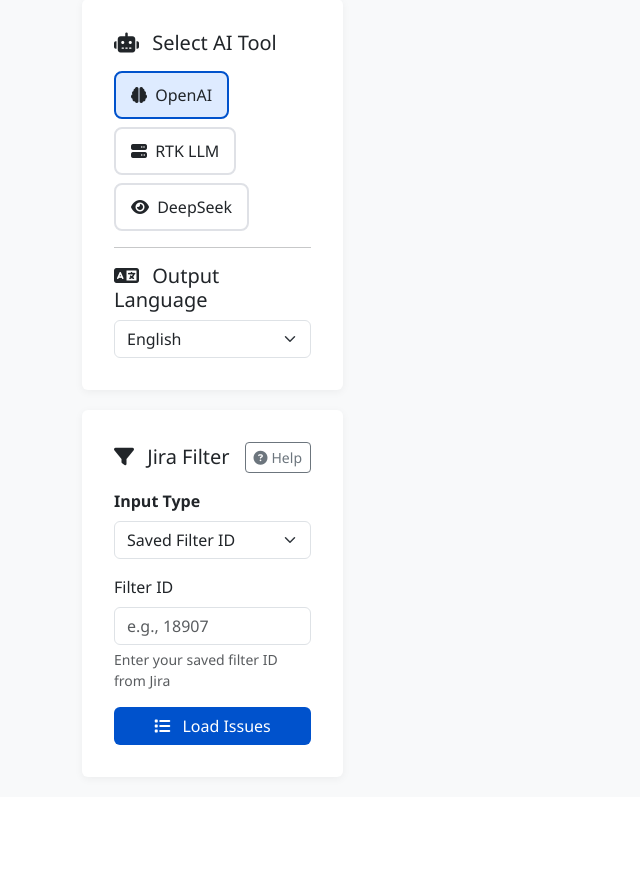
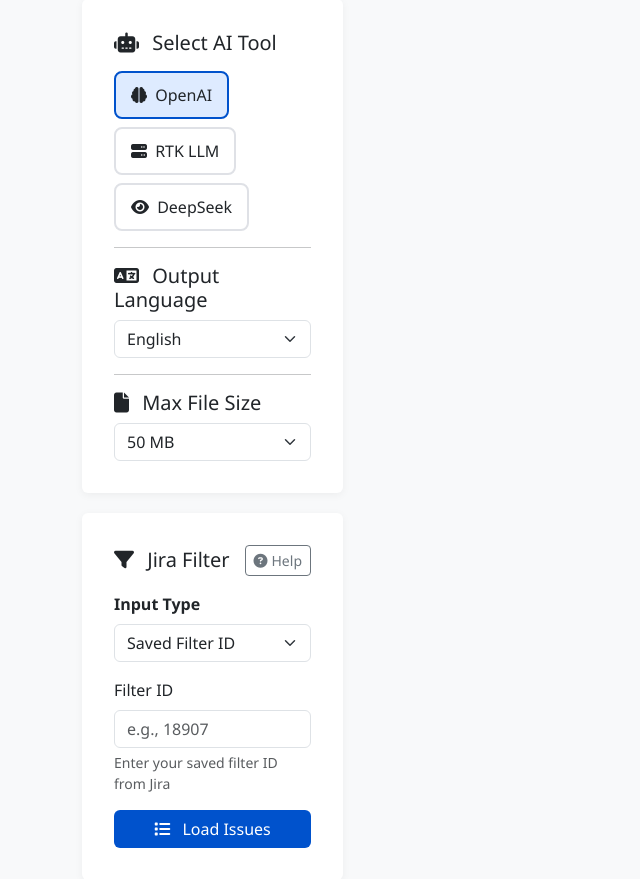
Before and after one commit to waynechang930/jira-insight, a Flask app: page / in a window 1280 px wide, after a click on "Batch AI Analysis". Shown: the part 163-1042 px from the top of the page, without its empty margins (0-640 px from the left). Before the commit the page ends 942 px from the top, so only its background shows below. Run offline with Flask 3, Linux system fonts and the light colour scheme; some libraries are stand-ins or nearby versions.

Commit message:
feat: add pattern match progress, file size filter, and confidence values
- Add SHOW_KEYWORD_COMPARE_STATUS for pattern matching progress display
- Add max file size selector (default 50MB) to skip large attachments
- Add automatic token truncation (25k limit) to prevent exceeding TPM
- Add confidence values (50%, 60%, etc.) in AI analysis summary
- Add structured summary table format (Root Cause/Impact/Priority/Owner/Team)
- Update documentation with new features and v1.2.3 release notes

Co-Authored-By: Claude Opus 4.6 <noreply@anthropic.com>

```diff
--- a/app.py
+++ b/app.py
@@ -38,6 +38,7 @@ SYSTEM_OPENAI_KEY = os.getenv("OPENAI_API_KEY")
 RTK_LLM_API_KEY = os.getenv("RTK_LLM_API_KEY")
 DEEPSEEK_LLM_API_KEY = os.getenv("DEEPSEEK_LLM_API_KEY")
 USE_RTK_LLM = os.getenv("USE_RTK_LLM", "N").upper()
+SHOW_KEYWORD_COMPARE_STATUS = os.getenv("SHOW_KEYWORD_COMPARE_STATUS", "N").upper() == "Y"
 
 # Jira Basic Auth (for API calls - more reliable than Bearer token)
 JIRA_USER = os.getenv("JIRA_USER", "")
@@ -150,8 +151,18 @@ def scan_log_with_patterns(content, patterns, context_lines=20):
     """
     matches = []
     lines = content.split('\n')
+    total_rules = len(patterns)
+    last_source_file = None
 
-    for rule in patterns:
+    for idx, rule in enumerate(patterns):
+        # Show progress every 100 rules, including current file name
+        source_file = rule.get('_source_file', 'Unknown')
+        if SHOW_KEYWORD_COMPARE_STATUS and (idx + 1) % 100 == 0:
+            print(f"[PatternMatch] Progress: {idx + 1}/{total_rules} rules processed... (current: {source_file}.json)")
+        if SHOW_KEYWORD_COMPARE_STATUS and source_file != last_source_file:
+            print(f"[PatternMatch] Now processing: {source_file}.json")
+            last_source_file = source_file
+
         keywords = rule.get('Keywords', '')
         if not keywords:
             continue
@@ -180,8 +191,17 @@ def scan_log_with_patterns(content, patterns, context_lines=20):
                     'line_number': line_num
                 })
 
+                # Log matched pattern
+                if SHOW_KEYWORD_COMPARE_STATUS:
+                    matched_keywords = rule.get('Keywords', '')
+                    source = rule.get('_source_file', 'Unknown')
+                    print(f"[PatternMatch] ✓ MATCH: \"{matched_keywords}\" in {source}.json (line {line_num})")
+
                 # Only report first match per rule to avoid duplicates
                 break
+
+    if SHOW_KEYWORD_COMPARE_STATUS:
+        print(f"[PatternMatch] Completed: {len(matches)} matches found from {total_rules} rules")
 
     return matches
 
@@ -708,9 +728,14 @@ def api_batch_analyze():
     ai_tool = data.get('ai_tool', 'openai')  # openai, rtk, deepseek
     output_language = data.get('output_language', 'en')  # en or zh
     selected_dates = data.get('selected_dates', None)  # List of dates to analyze
+    max_file_size_mb = data.get('max_file_size_mb', 50)  # Max file size in MB to process (default 50MB)
 
     if not issue_key:
         return jsonify({"error": "Issue key is required"}), 400
+
+    # Show file size limit if set
+    if SHOW_KEYWORD_COMPARE_STATUS and max_file_size_mb:
+        print(f"[PatternMatch] File size limit: {max_file_size_mb} MB")
 
     # Get issue details
     issue_text, _ = get_jira_content(issue_key)
@@ -730,9 +755,29 @@ def api_batch_analyze():
     if attachment_texts and error_patterns:
         attachment_content = "\n\n=== ATTACHMENT ANALYSIS (Error Pattern Matching) ===\n"
 
+        # Filter attachments by size if limit is set
+        filtered_attachments = []
+        skipped_files = []
         for att_name, att_text in attachment_texts:
+            file_size_mb = len(att_text) / (1024 * 1024)
+            if max_file_size_mb and file_size_mb > max_file_size_mb:
+                skipped_files.append((att_name, file_size_mb))
+                continue
+            filtered_attachments.append((att_name, att_text))
+
+        if SHOW_KEYWORD_COMPARE_STATUS and skipped_files:
+            print(f"[PatternMatch] Skipped {len(skipped_files)} files exceeding size limit:")
+            for name, size in skipped_files:
+                print(f"  - {name} ({size:.2f} MB)")
+
+        for att_name, att_text in filtered_attachments:
+            # Show file being processed
+            if SHOW_KEYWORD_COMPARE_STATUS:
+                file_size_mb = len(att_text) / (1024 * 1024)
+                print(f"[PatternMatch] Processing: {att_name} ({file_size_mb:.2f} MB, {len(att_text.split(chr(10)))} lines)")
+
             # Scan log against all error patterns
-            matches = scan_log_with_patterns(att_text, error_patterns, context_lines=20)
+            matches = scan_log_with_patterns(att_text, error_patterns, context_lines=5)  # Reduced from 20 to save tokens
 
             if matches:
                 attachment_content += f"\n--- File: {att_name} ---\n"
@@ -814,7 +859,23 @@ def api_batch_analyze():
 2. Key Error Logs (extract important log snippets WITH file source)
 3. Suggested Fix (step-by-step solution)
 
-IMPORTANT: When analyzing logs, include the FILE SOURCE and LINE NUMBER if available.
+IMPORTANT:
+- When analyzing logs, include the FILE SOURCE and LINE NUMBER if available.
+- MUST reference the "PATTERN MATCH SUMMARY" section if present - these are pre-detected error patterns from our knowledge base.
+- Use the matched patterns to identify the root cause.
+
+CRITICAL - If pattern matches are found:
+- Provide a confidence value based on how well the matched patterns explain the issue.
+- Confidence format: Use percentage like "50%", "60%", "70%", "80%", "90%", "100%"
+- Higher confidence = patterns strongly match the issue symptoms.
+
+SUMMARY FORMAT - If pattern matches are found, use this table format:
+| Category | Details |
+| _Root Cause_ | [Your root cause analysis] |
+| _Impact_ | [What systems/users are affected] |
+| _Priority_ | [P1/P2/P3/P4 based on severity] |
+| _Owner_ | [Suggested team or role] |
+| _Suggested Team_ | [Realtek team: Android Framework/Media/Network/Kernel/Graphics/etc.] |
 
 Issue Details:
 {issue_text}
@@ -825,12 +886,52 @@ Issue Details:
 Format your response clearly with headers."""
 
     # Check token count before calling AI
-    MAX_TOKENS = 196608
+    MAX_TOKENS = 25000  # Keep under 30k TPM limit
     estimated_tokens = count_tokens(analysis_prompt)
     token_warning = None
 
+    # Truncate attachment content if too large
     if estimated_tokens > MAX_TOKENS:
-        token_warning = f"Warning: Estimated token count ({estimated_tokens:,}) exceeds limit ({MAX_TOKENS:,}). Please select fewer dates or reduce attachment size."
+        # Find the attachment content section
+        if "ATTACHMENT ANALYSIS" in attachment_content:
+            # Keep only first 3000 chars of attachment content
+            attach_start = attachment_content.find("ATTACHMENT ANALYSIS")
+            if attach_start != -1:
+                attachment_content = attachment_content[:attach_start + 3000] + "\n\n[Content truncated due to size...]"
+                # Rebuild prompt
+                analysis_prompt = f"""You are a Senior Technical Support Analyst. Analyze this Jira issue and provide:
+
+1. Root Cause Analysis (root cause of the issue)
+2. Key Error Logs (extract important log snippets WITH file source)
+3. Suggested Fix (step-by-step solution)
+
+IMPORTANT:
+- When analyzing logs, include the FILE SOURCE and LINE NUMBER if available.
+- MUST reference the "PATTERN MATCH SUMMARY" section if present - these are pre-detected error patterns from our knowledge base.
+- Use the matched patterns to identify the root cause.
+
+CRITICAL - If pattern matches are found:
+- Provide a confidence value based on how well the matched patterns explain the issue.
+- Confidence format: Use percentage like "50%", "60%", "70%", "80%", "90%", "100%"
+- Higher confidence = patterns strongly match the issue symptoms.
+
+SUMMARY FORMAT - If pattern matches are found, use this table format:
+| Category | Details |
+| _Root Cause_ | [Your root cause analysis] |
+| _Impact_ | [What systems/users are affected] |
+| _Priority_ | [P1/P2/P3/P4 based on severity] |
+| _Owner_ | [Suggested team or role] |
+| _Suggested Team_ | [Realtek team: Android Framework/Media/Network/Kernel/Graphics/etc.] |
+
+Issue Details:
+{issue_text}
+{attachment_content}
+
+{lang_instruction}
+
+Format your response clearly with headers."""
+                estimated_tokens = count_tokens(analysis_prompt)
+                token_warning = f"Warning: Content was truncated due to size. Estimated tokens: {estimated_tokens:,}"
 
     # Call AI
     try:
--- a/templates/index.html
+++ b/templates/index.html
@@ -228,6 +228,16 @@
                                 <option value="en">English</option>
                                 <option value="zh-CN">简体中文</option>
                                 <option value="zh-TW">繁體中文</option>
+                            </select>
+                            <hr>
+                            <h5 class="card-title mb-2"><i class="fa-solid fa-file me-2"></i> Max File Size</h5>
+                            <select class="form-select" id="maxFileSize">
+                                <option value="">No limit</option>
+                                <option value="10">10 MB</option>
+                                <option value="50" selected>50 MB</option>
+                                <option value="100">100 MB</option>
+                                <option value="200">200 MB</option>
+                                <option value="500">500 MB</option>
                             </select>
                         </div>
                     </div>
@@ -1082,6 +1092,7 @@
         async function analyzeIssue(index) {
             const issue = batchIssues[index];
             const outputLang = document.getElementById('outputLanguage').value;
+            const maxFileSize = document.getElementById('maxFileSize').value;
             issue.processing = true;
 
             // Save checkbox states before re-render
@@ -1096,7 +1107,8 @@
                         issue_key: issue.key,
                         ai_tool: selectedAITool,
                         output_language: outputLang,
-                        selected_dates: issue.selected_dates || null
+                        selected_dates: issue.selected_dates || null,
+                        max_file_size_mb: maxFileSize ? parseInt(maxFileSize) : null
                     })
                 });
 
```
Also changed, not shown: docs/BATCH_AI_ANALYSIS.md (+12 -0 lines).
